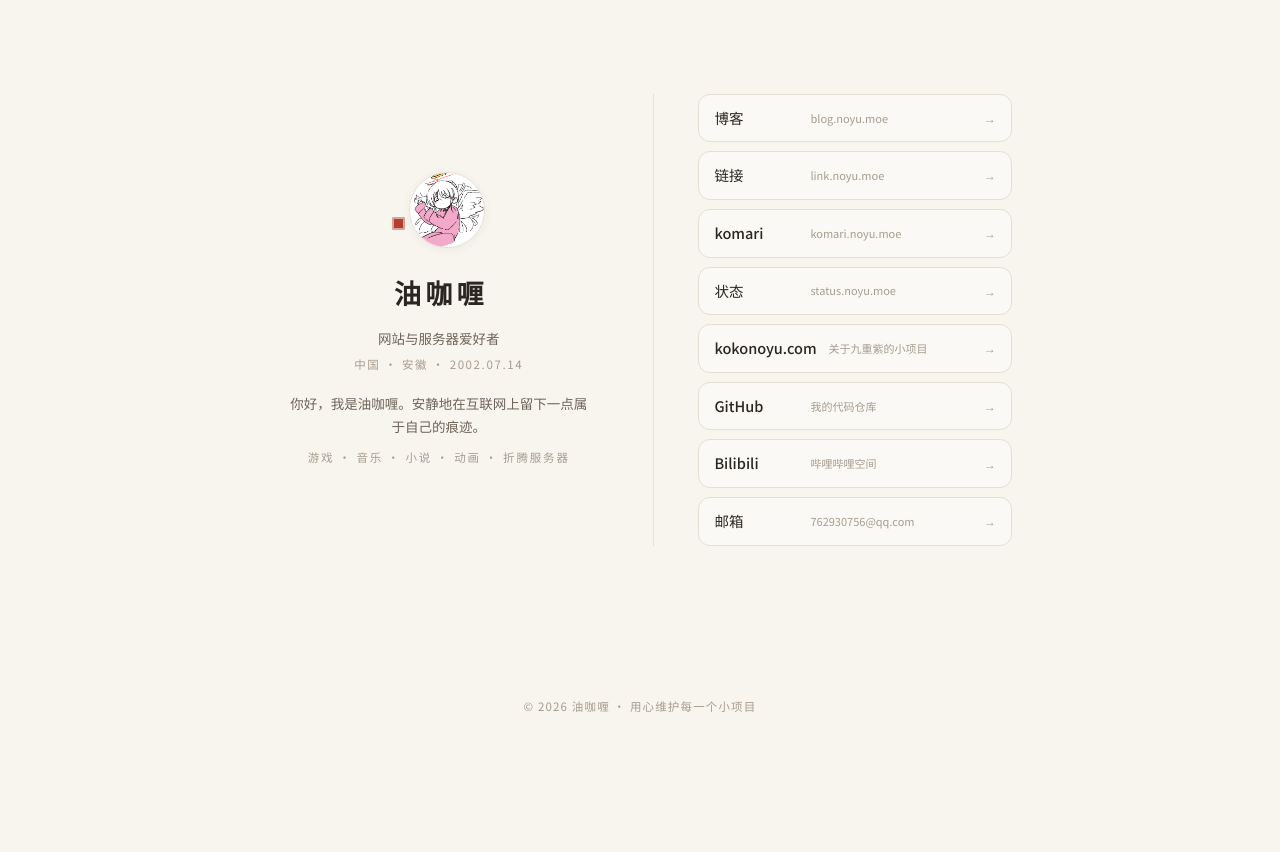
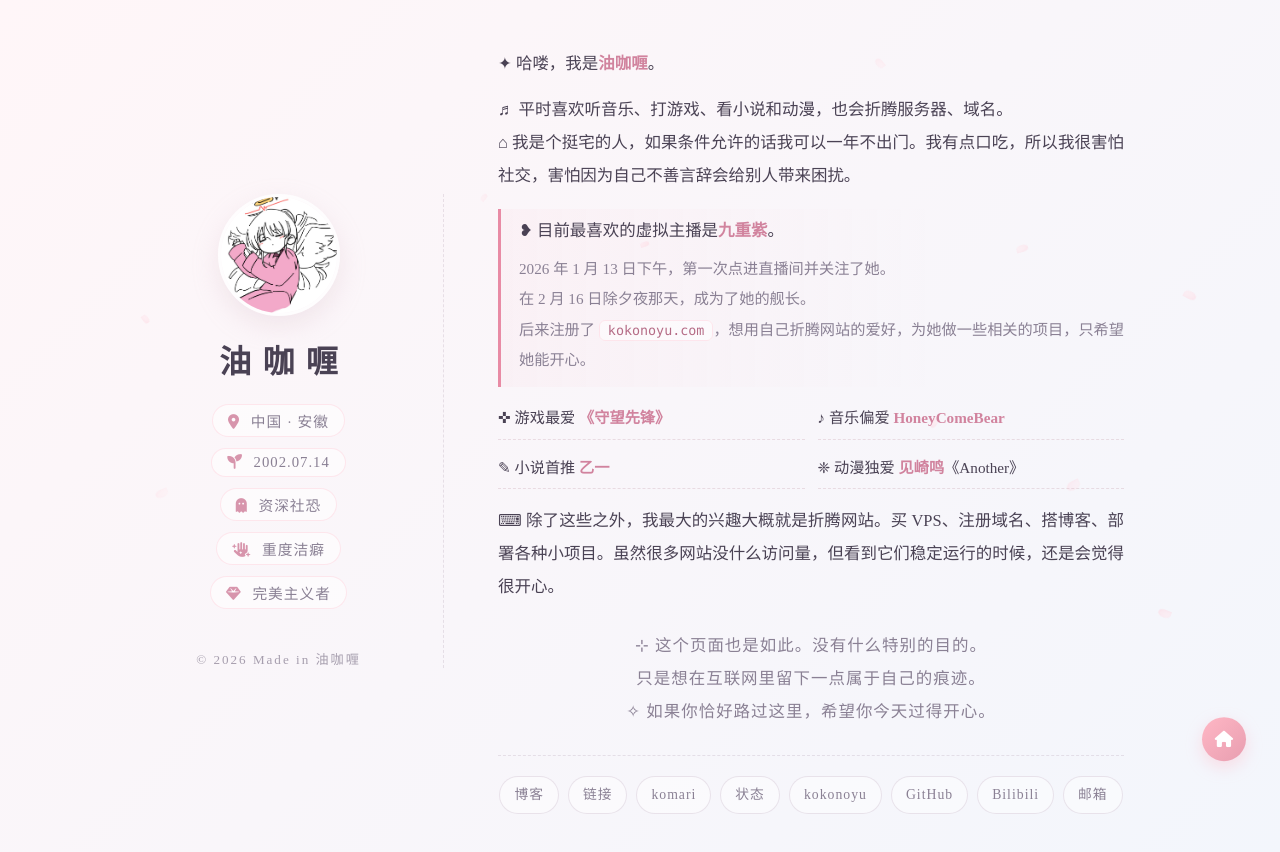
Before and after one commit to Sakimmoe/my-bio, a plain HTML site: page index.html in a window 1280 px wide. Before the commit the page ends 800 px from the top, so only its background shows below. Drawn offline with Linux system fonts and the light colour scheme; a small style sheet from the web is missing.

Commit message:
二次元日系极简重制: 恢复旧版内容, 链接来自 noyu.moe

```diff
--- a/index.html
+++ b/index.html
@@ -7,57 +7,82 @@
     <meta name="description" content="油咖喱的个人主页：网站与服务器爱好者，安静地在互联网上留下一点属于自己的痕迹。">
     <link rel="canonical" href="https://bio.noyu.moe/">
     <link rel="icon" type="image/png" href="favicon.png">
-    <link rel="stylesheet" href="https://fonts.googleapis.com/css2?family=Noto+Sans+SC:wght@400;500&family=Noto+Serif+SC:wght@600;700&display=swap">
+
+    <link rel="stylesheet" href="https://cdn.jsdelivr.net/npm/lxgw-wenkai-lite-webfont@1.1.0/style.css" />
+    <link rel="stylesheet" href="https://cdnjs.cloudflare.com/ajax/libs/font-awesome/6.4.0/css/all.min.css">
     <link rel="stylesheet" href="style.css">
 </head>
 <body>
 
-<main class="page">
+    <div id="petals" aria-hidden="true"></div>
 
-    <!-- 左栏：介绍 -->
-    <header class="intro">
-        <span class="stamp" aria-hidden="true"></span>
-        <img class="avatar" src="avatar.jpg" alt="油咖喱的头像">
-        <h1>油咖喱</h1>
-        <p class="tagline">网站与服务器爱好者</p>
-        <p class="meta">中国 · 安徽 · 2002.07.14</p>
-        <p class="lead">你好，我是油咖喱。安静地在互联网上留下一点属于自己的痕迹。</p>
-        <p class="interests">游戏 · 音乐 · 小说 · 动画 · 折腾服务器</p>
-    </header>
+    <main class="wrapper">
 
-    <!-- 右栏：链接（来自 www.noyu.moe） -->
-    <aside class="side">
-        <ul class="links">
-            <li><a href="https://blog.noyu.moe" target="_blank" rel="noreferrer">
-                <span class="l-name">博客</span><span class="l-desc">blog.noyu.moe</span><span class="l-arrow">→</span>
-            </a></li>
-            <li><a href="https://link.noyu.moe" target="_blank" rel="noreferrer">
-                <span class="l-name">链接</span><span class="l-desc">link.noyu.moe</span><span class="l-arrow">→</span>
-            </a></li>
-            <li><a href="https://komari.noyu.moe" target="_blank" rel="noreferrer">
-                <span class="l-name">komari</span><span class="l-desc">komari.noyu.moe</span><span class="l-arrow">→</span>
-            </a></li>
-            <li><a href="https://status.noyu.moe" target="_blank" rel="noreferrer">
-                <span class="l-name">状态</span><span class="l-desc">status.noyu.moe</span><span class="l-arrow">→</span>
-            </a></li>
-            <li><a href="https://www.kokonoyu.com/" target="_blank" rel="noreferrer">
-                <span class="l-name">kokonoyu.com</span><span class="l-desc">关于九重紫的小项目</span><span class="l-arrow">→</span>
-            </a></li>
-            <li><a href="https://github.com/Sakimmoe" target="_blank" rel="noreferrer">
-                <span class="l-name">GitHub</span><span class="l-desc">我的代码仓库</span><span class="l-arrow">→</span>
-            </a></li>
-            <li><a href="https://space.bilibili.com/17276" target="_blank" rel="noreferrer">
-                <span class="l-name">Bilibili</span><span class="l-desc">哔哩哔哩空间</span><span class="l-arrow">→</span>
-            </a></li>
-            <li><a href="mailto:762930756@qq.com">
-                <span class="l-name">邮箱</span><span class="l-desc">762930756@qq.com</span><span class="l-arrow">→</span>
-            </a></li>
-        </ul>
-    </aside>
+        <!-- 左：资料卡 -->
+        <aside class="card-left">
+            <div class="avatar-box">
+                <img src="avatar.jpg" alt="油咖喱的头像">
+            </div>
+            <h1 class="name">油咖喱</h1>
 
-    <footer>© 2026 油咖喱 · 用心维护每一个小项目</footer>
+            <div class="personal-info">
+                <div class="info-tag"><i class="fas fa-map-marker-alt"></i> 中国 · 安徽</div>
+                <div class="info-tag"><i class="fas fa-seedling"></i> 2002.07.14</div>
+                <div class="info-tag"><i class="fas fa-ghost"></i> 资深社恐</div>
+                <div class="info-tag"><i class="fas fa-hand-sparkles"></i> 重度洁癖</div>
+                <div class="info-tag"><i class="fas fa-gem"></i> 完美主义者</div>
+            </div>
 
-</main>
+            <div class="copyright">© 2026 Made in 油咖喱</div>
+        </aside>
 
+        <!-- 右：正文 -->
+        <article class="card-right">
+            <p>✦ 哈喽，我是<strong>油咖喱</strong>。</p>
+
+            <p>♬ 平时喜欢听音乐、打游戏、看小说和动漫，也会折腾服务器、域名。<br>
+               ⌂ 我是个挺宅的人，如果条件允许的话我可以一年不出门。我有点口吃，所以我很害怕社交，害怕因为自己不善言辞会给别人带来困扰。</p>
+
+            <div class="focus-box">
+                <p>❥ 目前最喜欢的虚拟主播是<strong>九重紫</strong>。</p>
+                <p class="sub-text">
+                    2026 年 1 月 13 日下午，第一次点进直播间并关注了她。<br>
+                    在 2 月 16 日除夕夜那天，成为了她的舰长。<br>
+                    后来注册了 <code>kokonoyu.com</code>，想用自己折腾网站的爱好，为她做一些相关的项目，只希望她能开心。
+                </p>
+            </div>
+
+            <ul class="likes-grid">
+                <li>✜ 游戏最爱 <strong>《守望先锋》</strong></li>
+                <li>♪ 音乐偏爱 <strong>HoneyComeBear</strong></li>
+                <li>✎ 小说首推 <strong>乙一</strong></li>
+                <li>❈ 动漫独爱 <strong>见崎鸣</strong>《Another》</li>
+            </ul>
+
+            <p>⌨ 除了这些之外，我最大的兴趣大概就是折腾网站。买 VPS、注册域名、搭博客、部署各种小项目。虽然很多网站没什么访问量，但看到它们稳定运行的时候，还是会觉得很开心。</p>
+
+            <p class="ending">⊹ 这个页面也是如此。没有什么特别的目的。<br>
+               只是想在互联网里留下一点属于自己的痕迹。<br>
+               ✧ 如果你恰好路过这里，希望你今天过得开心。</p>
+
+            <div class="links-row">
+                <a href="https://blog.noyu.moe" target="_blank" rel="noreferrer">博客</a>
+                <a href="https://link.noyu.moe" target="_blank" rel="noreferrer">链接</a>
+                <a href="https://komari.noyu.moe" target="_blank" rel="noreferrer">komari</a>
+                <a href="https://status.noyu.moe" target="_blank" rel="noreferrer">状态</a>
+                <a href="https://www.kokonoyu.com/" target="_blank" rel="noreferrer">kokonoyu</a>
+                <a href="https://github.com/Sakimmoe" target="_blank" rel="noreferrer">GitHub</a>
+                <a href="https://space.bilibili.com/17276" target="_blank" rel="noreferrer">Bilibili</a>
+                <a href="mailto:762930756@qq.com">邮箱</a>
+            </div>
+        </article>
+
+    </main>
+
+    <a href="https://www.noyu.moe" class="floating-btn" title="前往主页" target="_blank" rel="noreferrer">
+        <i class="fas fa-house"></i>
+    </a>
+
+    <script src="script.js"></script>
 </body>
 </html>
--- /dev/null
+++ b/script.js
@@ -0,0 +1,30 @@
+/* 飘落樱花（克制版）：更少、更慢、更柔和 */
+document.addEventListener('DOMContentLoaded', () => {
+    const container = document.getElementById('petals');
+    if (!container) return;
+
+    function createPetal() {
+        const p = document.createElement('span');
+        p.className = 'petal';
+
+        p.style.left = Math.random() * 100 + 'vw';
+
+        const dur = Math.random() * 8 + 10;      // 10~18s
+        p.style.animationDuration = dur + 's';
+        p.style.animationDelay = (-Math.random() * 10) + 's';
+
+        p.style.opacity = (Math.random() * 0.22 + 0.28).toFixed(2); // 0.28~0.5
+
+        const w = Math.random() * 7 + 7;         // 7~14px
+        p.style.width = w + 'px';
+        p.style.height = (w * 0.62) + 'px';
+
+        container.appendChild(p);
+        setTimeout(() => p.remove(), (dur + 12) * 1000);
+    }
+
+    for (let i = 0; i < 8; i++) {
+        setTimeout(createPetal, Math.random() * 2200);
+    }
+    setInterval(createPetal, 1100);
+});
--- a/style.css
+++ b/style.css
@@ -1,179 +1,286 @@
 /* ============================================================
-   bio.noyu.moe · 极简日系 · 双栏单屏
-   左：介绍　右：链接
+   bio.noyu.moe · 二次元日系极简
+   樱花粉 × 和纸白 · 霞鹜文楷 · 少量飘樱
    ============================================================ */
 
 :root {
-    --paper:  #F8F5EF;
-    --ink:    #2B2622;
-    --ink-soft: #6E6459;
-    --ink-faint: #A79C8E;
-    --line:   #E5DED2;
-    --accent: #B3402E;
+    --bg-top: #FFF6F8;
+    --bg-bottom: #F3F6FC;
+    --accent: #E88BA5;
+    --accent-deep: #D1839E;
+    --accent-soft: #FFE9EE;
+    --text-main: #4A4254;
+    --text-light: #8A8094;
+    --line: rgba(180, 160, 180, .28);
+    --font-kawaii: "LXGW WenKai Lite", "Noto Sans SC", serif;
 }
 
 * { margin: 0; padding: 0; box-sizing: border-box; }
 
 body {
-    background: var(--paper);
-    color: var(--ink);
-    font-family: "Noto Sans SC", "PingFang SC", "Microsoft YaHei", sans-serif;
-    line-height: 1.7;
+    background: linear-gradient(135deg, var(--bg-top) 0%, var(--bg-bottom) 100%);
+    font-family: var(--font-kawaii);
+    color: var(--text-main);
+    min-height: 100vh;
+    min-height: 100svh;
+    display: flex;
+    align-items: center;
+    justify-content: center;
+    overflow-x: hidden;
     -webkit-font-smoothing: antialiased;
 }
 
-::selection { background: #EED9D1; }
+::selection { background: var(--accent-soft); }
 
-/* ---------- 双栏单屏布局 ---------- */
-.page {
-    min-height: 100vh;
-    min-height: 100svh;
-    max-width: 800px;
-    margin: 0 auto;
-    padding: 44px 28px 34px;
-    display: grid;
-    grid-template-columns: 1fr 1.05fr;
-    gap: 44px;
+/* ---------- 飘落樱花（克制版） ---------- */
+#petals {
+    position: fixed;
+    inset: 0;
+    z-index: 1;
+    pointer-events: none;
+    overflow: hidden;
+}
+
+.petal {
+    position: absolute;
+    top: -26px;
+    background: linear-gradient(135deg, #FFD6E0, #FFEEF2);
+    border-radius: 150% 0 150% 150%;
+    box-shadow: inset 0 0 3px rgba(232, 139, 165, .18);
+    animation: fall linear infinite;
+}
+
+@keyframes fall {
+    0%   { transform: translateY(0) rotate(0deg) translateX(0); }
+    100% { transform: translateY(108vh) rotate(540deg) translateX(90px); }
+}
+
+/* ---------- 双栏 ---------- */
+.wrapper {
+    position: relative;
+    z-index: 10;
+    width: 92%;
+    max-width: 1000px;
+    display: flex;
+    align-items: center;
+    gap: 48px;
+    padding: 48px 10px;
+}
+
+/* --- 左：资料 --- */
+.card-left {
+    width: 30%;
+    flex-shrink: 0;
+    display: flex;
+    flex-direction: column;
+    align-items: center;
+    justify-content: center;
+    border-right: 1px dashed var(--line);
+    padding-right: 36px;
+}
+
+.avatar-box {
+    width: 122px;
+    height: 122px;
+    border-radius: 50%;
+    border: 3px solid rgba(255, 255, 255, .75);
+    box-shadow: 0 10px 26px rgba(210, 180, 190, .25);
+    overflow: hidden;
+    margin-bottom: 20px;
+}
+
+.avatar-box img { width: 100%; height: 100%; object-fit: cover; }
+
+.name {
+    font-size: 2rem;
+    font-weight: bold;
+    color: #4A4254;
+    letter-spacing: .35em;
+    text-indent: .35em;
+    margin-bottom: 22px;
+}
+
+.personal-info {
+    display: flex;
+    flex-direction: column;
+    gap: 11px;
     align-items: center;
 }
 
-/* ---------- 左栏：介绍 ---------- */
-.intro { text-align: center; }
-
-.stamp {
-    width: 13px;
-    height: 13px;
-    background: var(--accent);
-    border-radius: 2px;
-    display: inline-block;
-    margin-bottom: 18px;
-    box-shadow: inset 0 0 0 2px rgba(248, 245, 239, .55);
+.info-tag {
+    font-size: .92rem;
+    color: var(--text-light);
+    background: rgba(255, 255, 255, .5);
+    border: 1px solid rgba(255, 183, 197, .3);
+    padding: 5px 15px;
+    border-radius: 999px;
+    letter-spacing: 1px;
+    transition: all .3s ease;
 }
 
-.avatar {
-    width: 76px;
-    height: 76px;
-    border-radius: 50%;
-    object-fit: cover;
-    border: 1px solid var(--line);
-    box-shadow: 0 2px 10px rgba(43, 38, 34, .06);
+.info-tag i { margin-right: 6px; color: var(--accent-deep); opacity: .85; }
+
+.info-tag:hover {
+    background: #fff;
+    color: var(--accent-deep);
+    transform: translateY(-1px);
+    border-color: rgba(232, 139, 165, .5);
 }
 
-h1 {
-    margin-top: 18px;
-    font-family: "Noto Serif SC", "Songti SC", serif;
-    font-size: 27px;
-    font-weight: 700;
-    letter-spacing: .16em;
-    text-indent: .16em;
+.copyright {
+    margin-top: 40px;
+    font-size: .82rem;
+    color: var(--text-light);
+    letter-spacing: 2px;
+    opacity: .75;
 }
 
-.tagline { margin-top: 8px; font-size: 13.5px; color: var(--ink-soft); }
-
-.meta {
-    margin-top: 5px;
-    font-size: 11.5px;
-    letter-spacing: .14em;
-    color: var(--ink-faint);
+/* --- 右：正文 --- */
+.card-right {
+    width: 70%;
+    padding: 0 6px;
+    line-height: 2.0;
+    font-size: 1.03rem;
 }
 
-.lead {
-    margin-top: 18px;
-    font-size: 13.5px;
-    color: var(--ink-soft);
-    max-width: 300px;
-    margin-left: auto;
-    margin-right: auto;
+.card-right p { margin-bottom: 13px; text-align: justify; }
+
+strong { color: var(--accent-deep); font-weight: bold; }
+
+code {
+    background: rgba(255, 255, 255, .55);
+    padding: 2px 8px;
+    border-radius: 6px;
+    font-family: Consolas, monospace;
+    font-size: .88em;
+    color: #B56C86;
+    border: 1px solid rgba(255, 183, 197, .3);
 }
 
-.interests {
-    margin-top: 10px;
-    font-size: 11.5px;
-    letter-spacing: .16em;
-    color: var(--ink-faint);
+.focus-box {
+    border-left: 3px solid var(--accent);
+    padding: 6px 0 6px 18px;
+    margin: 16px 0;
+    background: linear-gradient(90deg, rgba(255, 183, 197, .07), transparent 70%);
+    border-radius: 0 10px 10px 0;
 }
 
-/* ---------- 右栏：链接 ---------- */
-.side {
-    border-left: 1px solid var(--line);
-    padding-left: 44px;
+.focus-box p { margin-bottom: 6px; }
+
+.sub-text { font-size: .95rem; color: var(--text-light); }
+
+.likes-grid {
+    display: grid;
+    grid-template-columns: 1fr 1fr;
+    gap: 13px;
+    list-style: none;
+    margin: 16px 0;
+    padding: 0;
 }
 
-.links {
-    list-style: none;
+.likes-grid li {
+    font-size: .95rem;
+    padding-bottom: 5px;
+    border-bottom: 1px dashed rgba(210, 180, 190, .4);
+    transition: color .3s ease;
+}
+
+.likes-grid li:hover { color: var(--accent-deep); }
+
+.ending {
+    margin-top: 26px;
+    color: var(--text-light);
+    text-align: center !important;
+    letter-spacing: 1px;
+}
+
+/* --- 链接行（来自 www.noyu.moe） --- */
+.links-row {
+    margin-top: 26px;
+    padding-top: 20px;
+    border-top: 1px dashed var(--line);
     display: flex;
-    flex-direction: column;
+    flex-wrap: wrap;
+    justify-content: center;
     gap: 9px;
 }
 
-.links a {
-    display: flex;
-    align-items: center;
-    gap: 12px;
-    padding: 11px 15px;
-    background: rgba(255, 255, 255, .38);
-    border: 1px solid var(--line);
-    border-radius: 12px;
-    color: inherit;
+.links-row a {
+    font-size: .86rem;
+    color: var(--text-light);
     text-decoration: none;
-    transition: border-color .2s, background .2s, transform .2s;
+    background: rgba(255, 255, 255, .45);
+    border: 1px solid rgba(180, 160, 180, .26);
+    padding: 4px 14px;
+    border-radius: 999px;
+    letter-spacing: 1px;
+    transition: all .3s ease;
 }
 
-.links a:hover {
-    border-color: #D8AFA4;
-    background: rgba(179, 64, 46, .05);
+.links-row a:hover {
+    color: var(--accent-deep);
+    background: #fff;
+    border-color: rgba(232, 139, 165, .5);
     transform: translateY(-1px);
 }
 
-.l-name {
-    font-size: 14.5px;
-    font-weight: 500;
-    min-width: 84px;
+/* --- 悬浮主页按钮 --- */
+.floating-btn {
+    position: fixed;
+    bottom: 34px;
+    right: 34px;
+    width: 44px;
+    height: 44px;
+    background: linear-gradient(135deg, #FFB7C5 0%, #E89EB0 100%);
+    color: #fff;
+    border-radius: 50%;
+    display: flex;
+    justify-content: center;
+    align-items: center;
+    font-size: 1.02rem;
+    text-decoration: none;
+    box-shadow: 0 6px 16px rgba(255, 183, 197, .4);
+    z-index: 100;
+    transition: all .3s cubic-bezier(.25, .8, .25, 1);
+    animation: float-breath 3.2s ease-in-out infinite;
 }
 
-.l-desc {
-    font-size: 11px;
-    color: var(--ink-faint);
-    flex: 1;
-    overflow: hidden;
-    text-overflow: ellipsis;
-    white-space: nowrap;
+.floating-btn:hover {
+    transform: translateY(-3px) scale(1.06);
+    box-shadow: 0 8px 22px rgba(255, 183, 197, .6);
+    animation-play-state: paused;
 }
 
-.l-arrow {
-    font-size: 12px;
-    color: var(--ink-faint);
-    transition: transform .2s, color .2s;
+@keyframes float-breath {
+    0%, 100% { transform: translateY(0); }
+    50% { transform: translateY(-5px); }
 }
 
-.links a:hover .l-arrow { transform: translateX(3px); color: var(--accent); }
-
-/* ---------- 页脚 ---------- */
-footer {
-    grid-column: 1 / -1;
-    text-align: center;
-    font-size: 11.5px;
-    color: var(--ink-faint);
-    letter-spacing: .1em;
-    padding-top: 8px;
-}
-
-/* ---------- 响应式：窄屏变单栏 ---------- */
-@media (max-width: 760px) {
-    .page {
-        grid-template-columns: 1fr;
+/* ---------- 手机端 ---------- */
+@media (max-width: 768px) {
+    .wrapper {
+        flex-direction: column;
         gap: 34px;
-        padding: 40px 22px 30px;
+        padding: 44px 18px 70px;
     }
-    .side {
-        border-left: none;
-        border-top: 1px solid var(--line);
-        padding-left: 0;
-        padding-top: 30px;
+    .card-left {
+        width: 100%;
+        border-right: none;
+        padding-right: 0;
     }
-    footer { padding-top: 0; }
+    .card-right { width: 100%; padding: 0; }
+    .likes-grid { grid-template-columns: 1fr; }
+    .floating-btn {
+        bottom: 20px;
+        right: 20px;
+        width: 40px;
+        height: 40px;
+        font-size: .92rem;
+    }
 }
 
 @media (prefers-reduced-motion: reduce) {
+    .petal { display: none; }
+    .floating-btn { animation: none; }
     * { transition: none !important; }
 }
```
